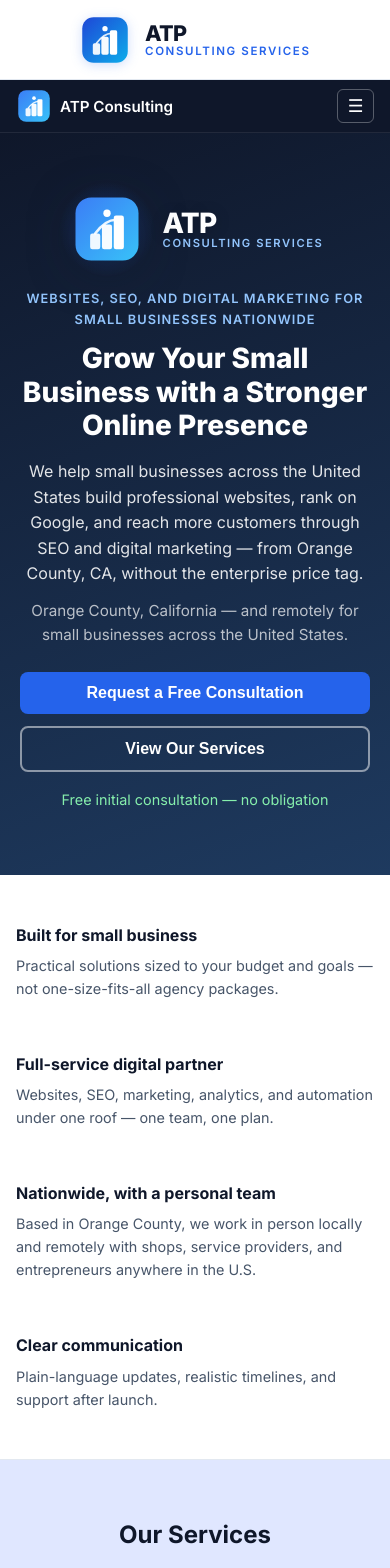
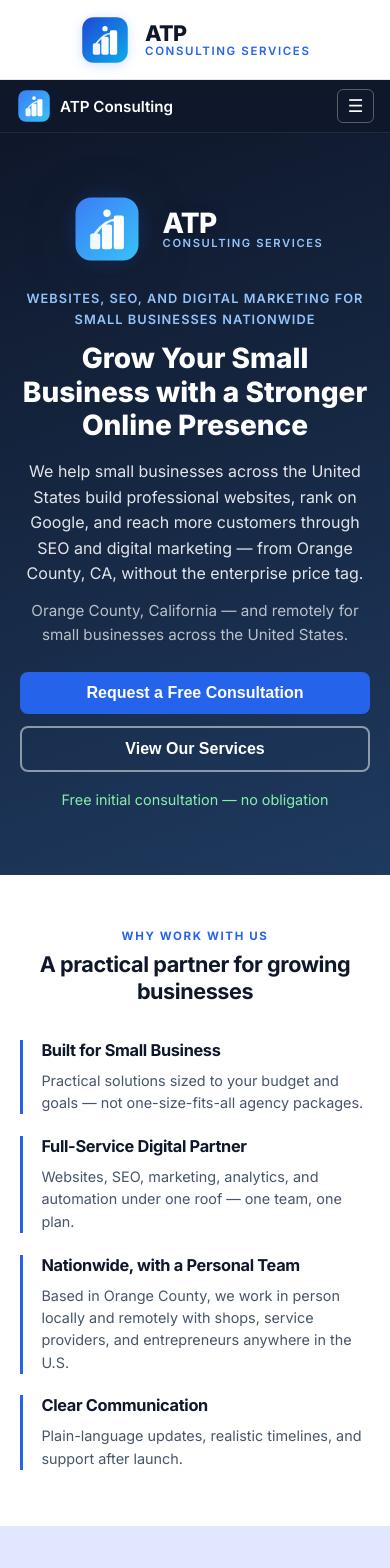
Before and after one commit to atphung21/business-web-template, a React (Create React App) app: page / in a window 390 px wide. Shown: the top 1568 px of the page. Built offline with nearby package versions, Linux system fonts and the light colour scheme.

Commit message:
updated wording.

```diff
--- a/src/App.css
+++ b/src/App.css
@@ -239,28 +239,88 @@ header.site-header {
 .trust-section {
   background: var(--color-surface);
   border-bottom: 1px solid var(--color-border);
-  padding: 2rem 0;
+  padding: 3.25rem 1.25rem 3.5rem;
+}
+
+.trust-section__eyebrow {
+  margin: 0 0 0.4rem;
+  text-align: center;
+  font-size: 0.72rem;
+  font-weight: 650;
+  letter-spacing: 0.14em;
+  text-transform: uppercase;
+  color: var(--color-primary);
+}
+
+.trust-section__title {
+  margin: 0 auto 2.15rem;
+  max-width: 36rem;
+  text-align: center;
+  font-size: clamp(1.35rem, 2.4vw, 1.7rem);
+  letter-spacing: -0.02em;
+  line-height: 1.25;
 }
 
 .trust-grid {
   display: grid;
-  grid-template-columns: repeat(auto-fit, minmax(220px, 1fr));
-  gap: 1.25rem;
+  grid-template-columns: repeat(4, minmax(0, 1fr));
+  gap: 0;
 }
 
 .trust-card {
-  padding: 1rem;
+  padding: 0 1.35rem;
+  border-left: 1px solid var(--color-border);
+}
+
+.trust-card:first-child {
+  padding-left: 0;
+  border-left: 0;
 }
 
 .trust-card h3 {
-  margin: 0 0 0.35rem;
-  font-size: 1rem;
+  margin: 0 0 0.55rem;
+  font-size: 1.02rem;
+  letter-spacing: -0.02em;
+  line-height: 1.3;
 }
 
 .trust-card p {
   margin: 0;
   font-size: 0.9rem;
+  line-height: 1.55;
   color: var(--color-ink-muted);
+}
+
+@media (max-width: 900px) {
+  .trust-grid {
+    grid-template-columns: 1fr 1fr;
+    gap: 1.5rem 0;
+  }
+
+  .trust-card,
+  .trust-card:first-child {
+    padding: 0 1.15rem;
+    border-left: 1px solid var(--color-border);
+  }
+
+  .trust-card:nth-child(odd) {
+    padding-left: 0;
+    border-left: 0;
+  }
+}
+
+@media (max-width: 600px) {
+  .trust-grid {
+    grid-template-columns: 1fr;
+    gap: 1.35rem;
+  }
+
+  .trust-card,
+  .trust-card:first-child,
+  .trust-card:nth-child(odd) {
+    padding: 0 0 0 1.15rem;
+    border-left: 3px solid var(--color-primary);
+  }
 }
 
 /* Sections */
--- a/src/content/siteContent.js
+++ b/src/content/siteContent.js
@@ -24,22 +24,22 @@ export const hero = {
 
 export const trustPoints = [
   {
-    title: "Built for small business",
+    title: "Built for Small Business",
     description:
       "Practical solutions sized to your budget and goals — not one-size-fits-all agency packages.",
   },
   {
-    title: "Full-service digital partner",
+    title: "Full-Service Digital Partner",
     description:
       "Websites, SEO, marketing, analytics, and automation under one roof — one team, one plan.",
   },
   {
-    title: "Nationwide, with a personal team",
+    title: "Nationwide, with a Personal Team",
     description:
       "Based in Orange County, we work in person locally and remotely with shops, service providers, and entrepreneurs anywhere in the U.S.",
   },
   {
-    title: "Clear communication",
+    title: "Clear Communication",
     description:
       "Plain-language updates, realistic timelines, and support after launch.",
   },
--- a/src/pages/LandingPage.jsx
+++ b/src/pages/LandingPage.jsx
@@ -60,8 +60,12 @@ const HeroSection = ({ onConsultClick }) => (
 );
 
 const TrustSection = () => (
-  <section className="trust-section" aria-label="Why choose us">
+  <section className="trust-section" aria-labelledby="trust-heading">
     <div className="section__inner">
+      <p className="trust-section__eyebrow">Why work with us</p>
+      <h2 id="trust-heading" className="trust-section__title">
+        A practical partner for growing businesses
+      </h2>
       <div className="trust-grid">
         {trustPoints.map((point) => (
           <article key={point.title} className="trust-card">
```
